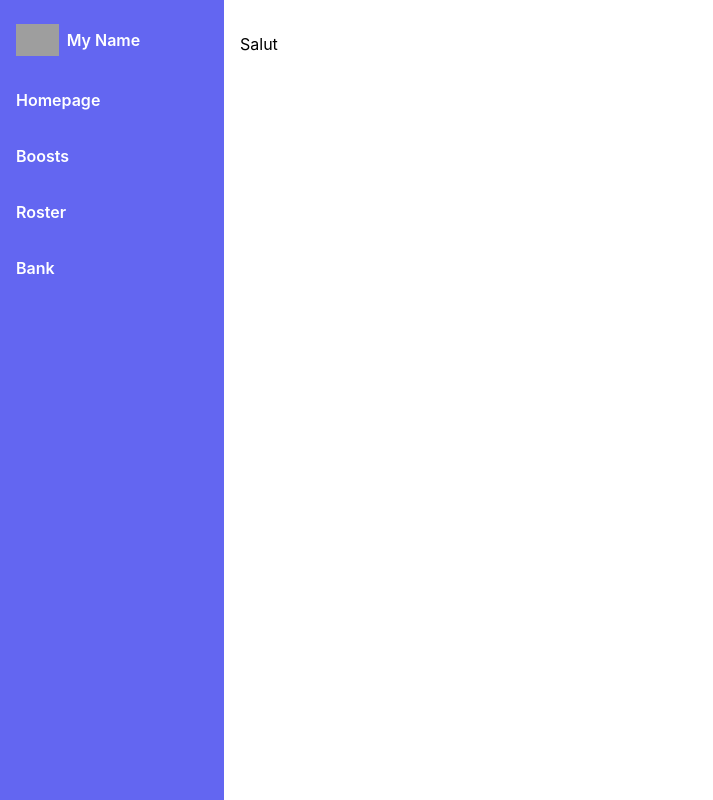
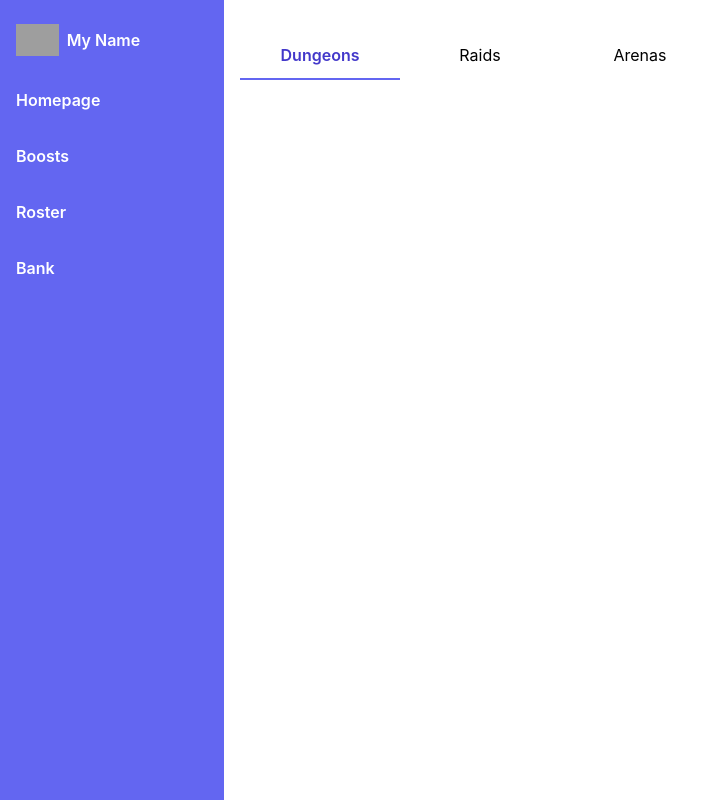
Before and after one commit to jmdtc/wow-app-v1, a React (Create React App) app: page / in a window 1280 px wide. Shown: the whole page, without its empty margins (0-713 px from the left). Built offline with nearby package versions, Linux system fonts and the light colour scheme; grey boxes are pictures that could not be loaded.

Commit message:
Implemented the tabs components and created the Boosts page as an example for using them

```diff
--- a/src/App.tsx
+++ b/src/App.tsx
@@ -1,11 +1,19 @@
+//import Homepage from "./pages/Homepage"
+import Boosts from "./pages/Boosts"
+
 import AppLayout from "./components/AppLayout/AppLayout"
+
 import './styles/index.css'
 
 const App: React.FC = () => {
     const pages = ["Homepage", "Boosts", "Roster", "Bank"]
+    const activePage = <Boosts />
     return (
         <div className="h-screen box-border">
-            <AppLayout pages={pages}/>
+            <AppLayout
+                pages={pages}
+                activePage={activePage}
+            />
         </div>
     )
 }
--- a/src/components/AppLayout/AppLayout.tsx
+++ b/src/components/AppLayout/AppLayout.tsx
@@ -1,12 +1,13 @@
-import { FC } from "react"
+import { FC, ReactNode } from "react"
 import SideBar from "../SideBar"
 import Main from "../Main"
 
 interface LayoutProps {
     pages: string[];
+    activePage: ReactNode;
 }
 
-const AppLayout: FC<LayoutProps> = ({ pages }) => {
+const AppLayout: FC<LayoutProps> = ({ pages, activePage }) => {
     return (
         <div>
             <SideBar.Container>
@@ -22,7 +23,7 @@ const AppLayout: FC<LayoutProps> = ({ pages }) => {
                 ))}
             </SideBar.Container>
             <Main>
-                <h1>Salut</h1>
+                {activePage}
             </Main>
         </div>
     )
--- a/src/components/Main/Main.tsx
+++ b/src/components/Main/Main.tsx
@@ -1,10 +1,10 @@
-import { FC, ReactNode } from "react"
+import { FC, ReactNode } from "react"
 
 interface MainProps {
     children?: ReactNode;
 }
 
-const Main: FC<MainProps> = ({children}) => {
+const Main: FC<MainProps> = ({ children }) => {
     return (
         <div className="ml-56 overflow-auto py-8 px-4">
             {children}
--- a/src/components/SideBar/Item.tsx
+++ b/src/components/SideBar/Item.tsx
@@ -8,7 +8,7 @@ interface ItemProps {
 const Item: FC<ItemProps> = ({ children, className }) => {
     return (
         <div className={className}>
-            {children}
+            <span>{children}</span>
         </div>
     )
 }
--- /dev/null
+++ b/src/components/Tabs/Container.tsx
@@ -0,0 +1,28 @@
+import { FC, Children, isValidElement, cloneElement } from "react"
+
+import Item from "./Item"
+
+interface ContainerProps {
+    value: string;
+}
+
+type TabsCompositionType = {
+    Item: typeof Item;
+}
+
+const Container: FC<ContainerProps> & TabsCompositionType = ({ children, value }) => {
+    return (
+        <div className="flex w-full">
+            {Children.map(children, child => {
+                if (isValidElement(child) && value === child.key && !child.props.disabled) {
+                    return cloneElement(child, {active: true})
+                }
+                return child
+            })}
+        </div>
+    )
+}
+
+Container.Item = Item;
+
+export default Container
--- /dev/null
+++ b/src/components/Tabs/Item.tsx
@@ -0,0 +1,36 @@
+import { FC, ReactNode } from "react"
+
+interface ItemProps {
+    children: ReactNode;
+    active?: boolean;
+    disabled?: boolean;
+}
+
+const computeClassName = function (
+    active: boolean | undefined,
+    disabled: boolean
+): string {
+    const baseClasses = "inline-flex justify-center h-12 w-tab ease-in-out"
+    const selectableClasses = "cursor-pointer border-b-2 border-transparent rounded hover:bg-indigo-200 hover:bg-opacity-25"
+    const activeClasses = "cursor-pointer font-semibold border-b-2 border-indigo-500 text-indigo-700"
+    const disabledClasses = "cursor-not-allowed text-gray-400"
+
+    if (disabled) return `${baseClasses} ${disabledClasses}`
+    if (active) return `${baseClasses} ${activeClasses}`
+    return `${baseClasses} ${selectableClasses}`
+}
+
+const Item: FC<ItemProps> = ({ children, active, disabled = false }) => {
+    const computedClassName = computeClassName(active, disabled)
+
+    return (
+        <div className={computedClassName}>
+            <span className="inline-flex items-center">{children}</span>
+        </div>
+    )
+}
+
+
+Item.displayName = "Tabs.Item";
+
+export default Item
--- /dev/null
+++ b/src/components/Tabs/index.tsx
@@ -0,0 +1,6 @@
+import Item from "./Item"
+import Container from "./Container"
+
+const Tabs = { Container, Item }
+
+export default Tabs
--- /dev/null
+++ b/src/pages/Boosts/Boosts.tsx
@@ -0,0 +1,19 @@
+import { FC } from "react"
+
+import Tabs from "../../components/Tabs"
+
+const Boosts: FC = () => {
+    const tabs = ["Dungeons", "Raids", "Arenas"]
+    return (
+        <div className="">
+            <Tabs.Container value="Dungeons">
+                {tabs.map(tab => {
+                    //if (tab === "Raids" || tab === "Arenas") return <Tabs.Item key={tab} disabled>{tab}</Tabs.Item>
+                    return <Tabs.Item key={tab}>{tab}</Tabs.Item>
+                })}
+            </Tabs.Container>
+        </div>
+    )
+}
+
+export default Boosts
--- /dev/null
+++ b/src/pages/Boosts/index.tsx
@@ -0,0 +1,3 @@
+import Boosts from "./Boosts"
+
+export default Boosts
--- /dev/null
+++ b/src/pages/Homepage/Homepage.tsx
@@ -0,0 +1,13 @@
+import { FC } from "react"
+
+//import Tabs from "../../components/Tabs"
+
+const Homepage: FC = () => {
+    return (
+        <div className="">
+            <h1>COucou</h1>
+        </div>
+    )
+}
+
+export default Homepage
--- /dev/null
+++ b/src/pages/Homepage/index.tsx
@@ -0,0 +1,3 @@
+import Homepage from "./Homepage"
+
+export default Homepage
--- a/tailwind.config.js
+++ b/tailwind.config.js
@@ -1,15 +1,20 @@
 module.exports = {
-  purge: ['./src/**/*.{js,jsx,ts,tsx}', './public/index.html'],
-  darkMode: false, // or 'media' or 'class'
+  purge: ["./src/**/*.{js,jsx,ts,tsx}", "./public/index.html"],
+  darkMode: false, // or "media" or "class"
   theme: {
     extend: {
       height: {
-        'avatar': '2rem',
+        "avatar": "2rem",
+      },
+      width: {
+        "tab": "160px"
       }
     },
   },
   variants: {
-    extend: {},
+    extend: {
+      //borderColor: ["hover"],
+    },
   },
   plugins: [],
 }
```
Also changed, not shown: 2 other files (tests, documents, lock files or other folders).
